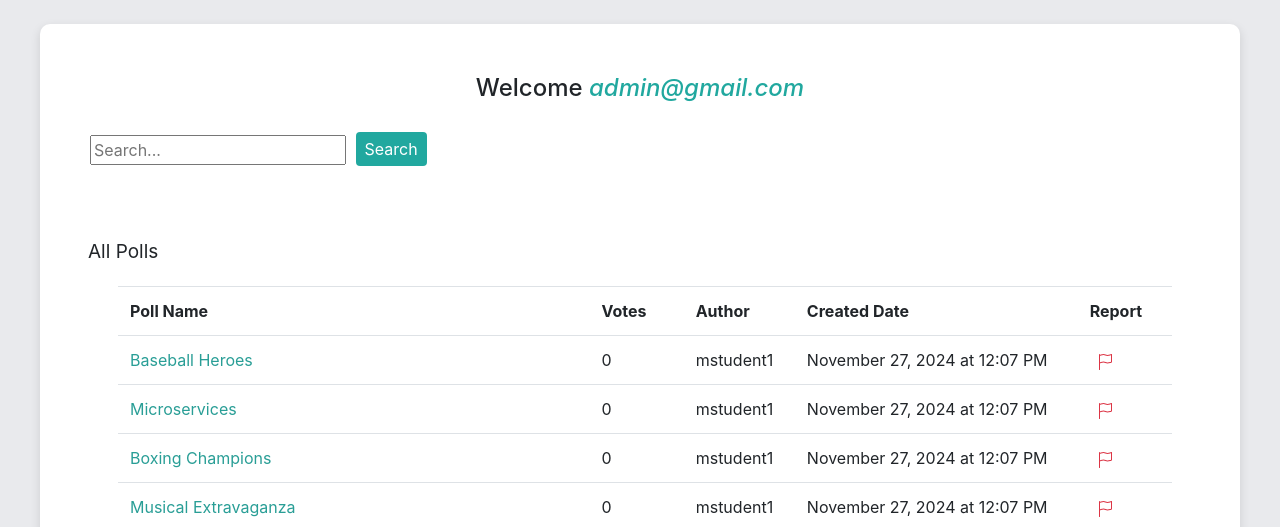
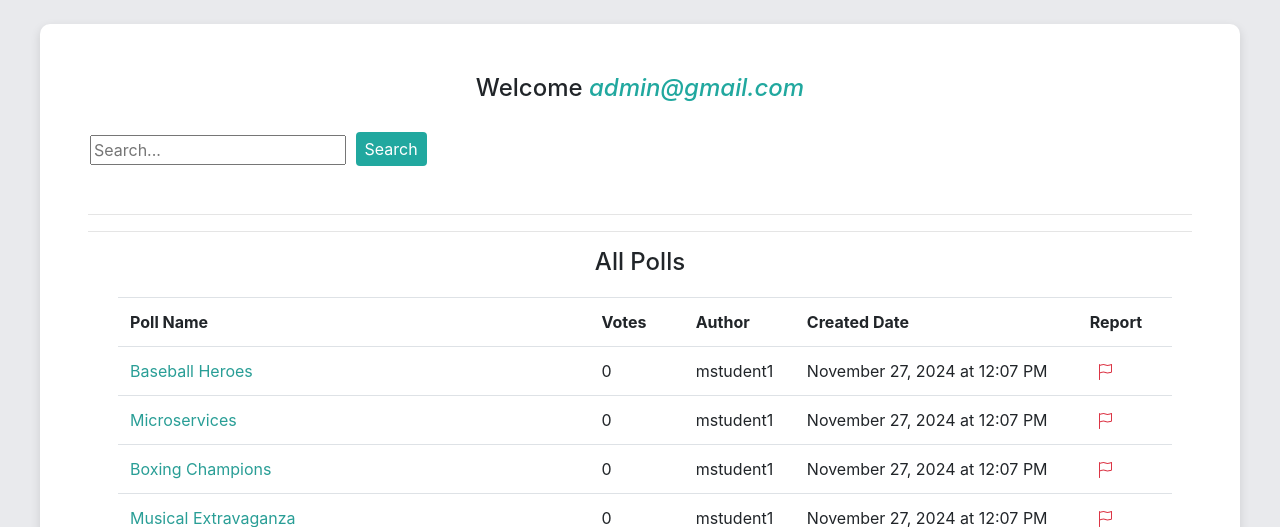
Before and after one commit to VansilChauhan/cs699-project-audience-poll, a Flask app: page /home in a window 1280 px wide. Shown: the part 52-579 px from the top of the page. Run offline with Flask 3, Linux system fonts and the light colour scheme; a user stored in the database is signed in.

Commit message:
dynamic share url

```diff
--- a/poll_app/app/routes.py
+++ b/poll_app/app/routes.py
@@ -146,7 +146,7 @@ def delete_account():
 @app.route("/share/<poll_id>")
 @login_required
 def share_poll(poll_id):
-    url = f"http://127.0.0.1:5000/poll/{poll_id}"
+    url = request.url
     qr = qrcode.make(url)
     buffered = BytesIO()
     qr.save(buffered, format="PNG")
--- a/poll_app/app/templates/custom_polls.html
+++ b/poll_app/app/templates/custom_polls.html
@@ -2,7 +2,7 @@
 {% block wrapper %}
 <div class="m-5">
     {% if recommended_polls %}
-    <p style="font-size: 19px;">Recommended Polls</p>
+    <h4 class="text-center">Recommended Polls</h4>
         <table class="table">
             <tr>
                 <th scope="col"> Poll Name </th>
@@ -32,8 +32,9 @@
             {% endfor %}
         </table>
     {% endif %}
-    <br>
-    <p style="font-size: 19px;">All Polls</p>
+    <hr>
+    <hr>
+    <h4 class="text-center">All Polls</h4>
     <table class="table">
         <tr>
             <th scope="col"> Poll Name </th>
```
Also changed, not shown: poll_app/requirements.txt (+10 -0 lines), poll_app/instance/poll_app.db (deleted), 1 other file.
